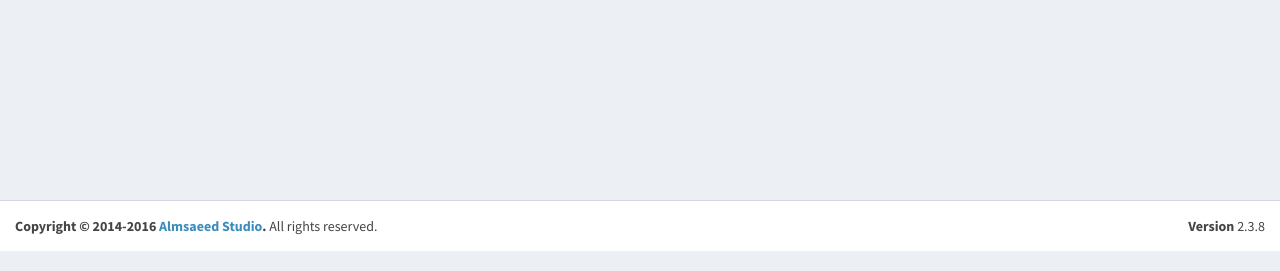
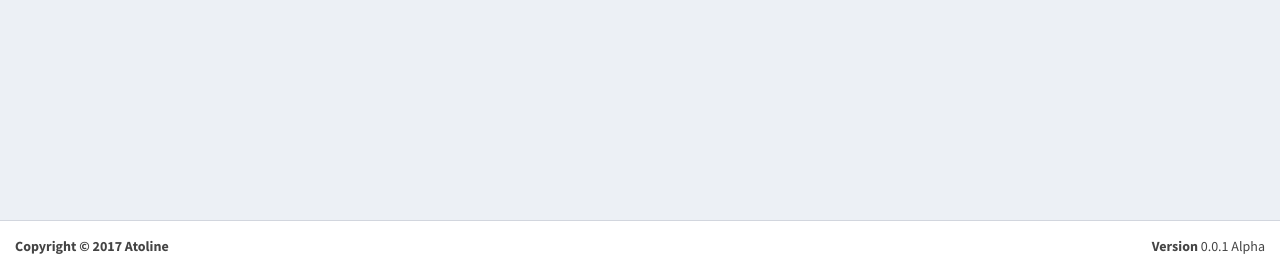
Before and after one commit to pellu/Atoline, a PHP site: page /pro/index.php in a window 1280 px wide. Shown: the part 753-1024 px from the top of the page. Run offline with PHP 8.4, Linux system fonts and the light colour scheme; some libraries are stand-ins or nearby versions.

Commit message:
Correction pro

```diff
--- a/pro/index.php
+++ b/pro/index.php
@@ -376,59 +376,7 @@
               </div>
               <!-- /.tab-pane -->
 
-              <div class="tab-pane" id="settings">
-                <form class="form-horizontal">
-                  <div class="form-group">
-                    <label for="inputName" class="col-sm-2 control-label">Name</label>
 
-                    <div class="col-sm-10">
-                      <input type="email" class="form-control" id="inputName" placeholder="Name">
-                    </div>
-                  </div>
-                  <div class="form-group">
-                    <label for="inputEmail" class="col-sm-2 control-label">Email</label>
-
-                    <div class="col-sm-10">
-                      <input type="email" class="form-control" id="inputEmail" placeholder="Email">
-                    </div>
-                  </div>
-                  <div class="form-group">
-                    <label for="inputName" class="col-sm-2 control-label">Name</label>
-
-                    <div class="col-sm-10">
-                      <input type="text" class="form-control" id="inputName" placeholder="Name">
-                    </div>
-                  </div>
-                  <div class="form-group">
-                    <label for="inputExperience" class="col-sm-2 control-label">Experience</label>
-
-                    <div class="col-sm-10">
-                      <textarea class="form-control" id="inputExperience" placeholder="Experience"></textarea>
-                    </div>
-                  </div>
-                  <div class="form-group">
-                    <label for="inputSkills" class="col-sm-2 control-label">Skills</label>
-
-                    <div class="col-sm-10">
-                      <input type="text" class="form-control" id="inputSkills" placeholder="Skills">
-                    </div>
-                  </div>
-                  <div class="form-group">
-                    <div class="col-sm-offset-2 col-sm-10">
-                      <div class="checkbox">
-                        <label>
-                          <input type="checkbox"> I agree to the <a href="#">terms and conditions</a>
-                        </label>
-                      </div>
-                    </div>
-                  </div>
-                  <div class="form-group">
-                    <div class="col-sm-offset-2 col-sm-10">
-                      <button type="submit" class="btn btn-danger">Submit</button>
-                    </div>
-                  </div>
-                </form>
-              </div>
               <!-- /.tab-pane -->
             </div>
             <!-- /.tab-content -->
@@ -443,13 +391,13 @@
     <!-- /.content -->
   </div>
   <!-- /.content-wrapper -->
-  <footer class="main-footer">
+    <footer class="main-footer">
     <div class="pull-right hidden-xs">
-      <b>Version</b> 2.3.8
+      <b>Version</b> 0.0.1 Alpha
     </div>
-    <strong>Copyright &copy; 2014-2016 <a href="http://almsaeedstudio.com">Almsaeed Studio</a>.</strong> All rights
-    reserved.
+    <strong>Copyright &copy; 2017 Atoline
   </footer>
+
 
   <!-- Control Sidebar -->
   <aside class="control-sidebar control-sidebar-dark">
--- a/pro/prof1.php
+++ b/pro/prof1.php
@@ -781,11 +781,11 @@
   <!-- /.content-wrapper -->
   <footer class="main-footer">
     <div class="pull-right hidden-xs">
-      <b>Version</b> 2.3.8
+      <b>Version</b> 0.0.1 Alpha
     </div>
-    <strong>Copyright &copy; 2014-2016 <a href="http://almsaeedstudio.com">Almsaeed Studio</a>.</strong> All rights
-    reserved.
+    <strong>Copyright &copy; 2017 Atoline
   </footer>
+
 
   <!-- Control Sidebar -->
   <aside class="control-sidebar control-sidebar-dark">
```
